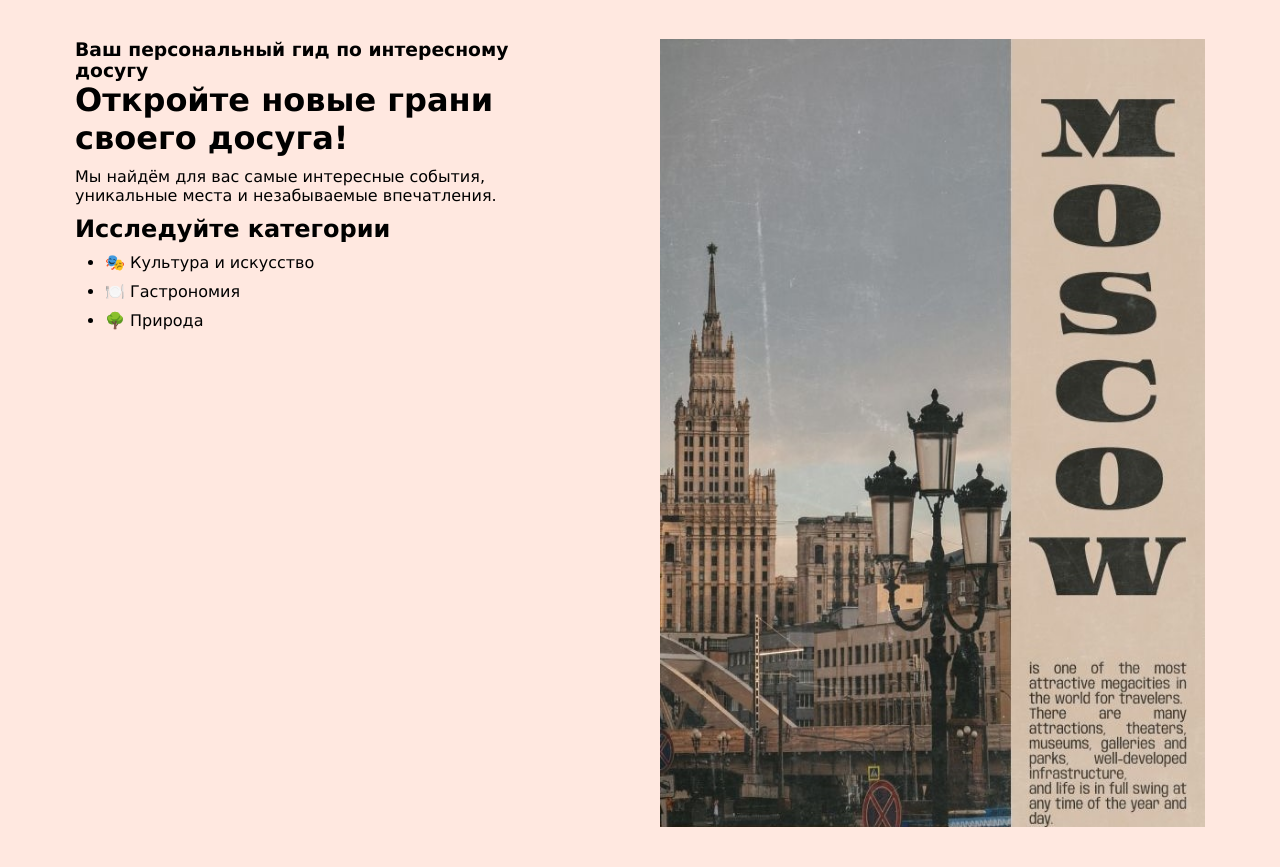
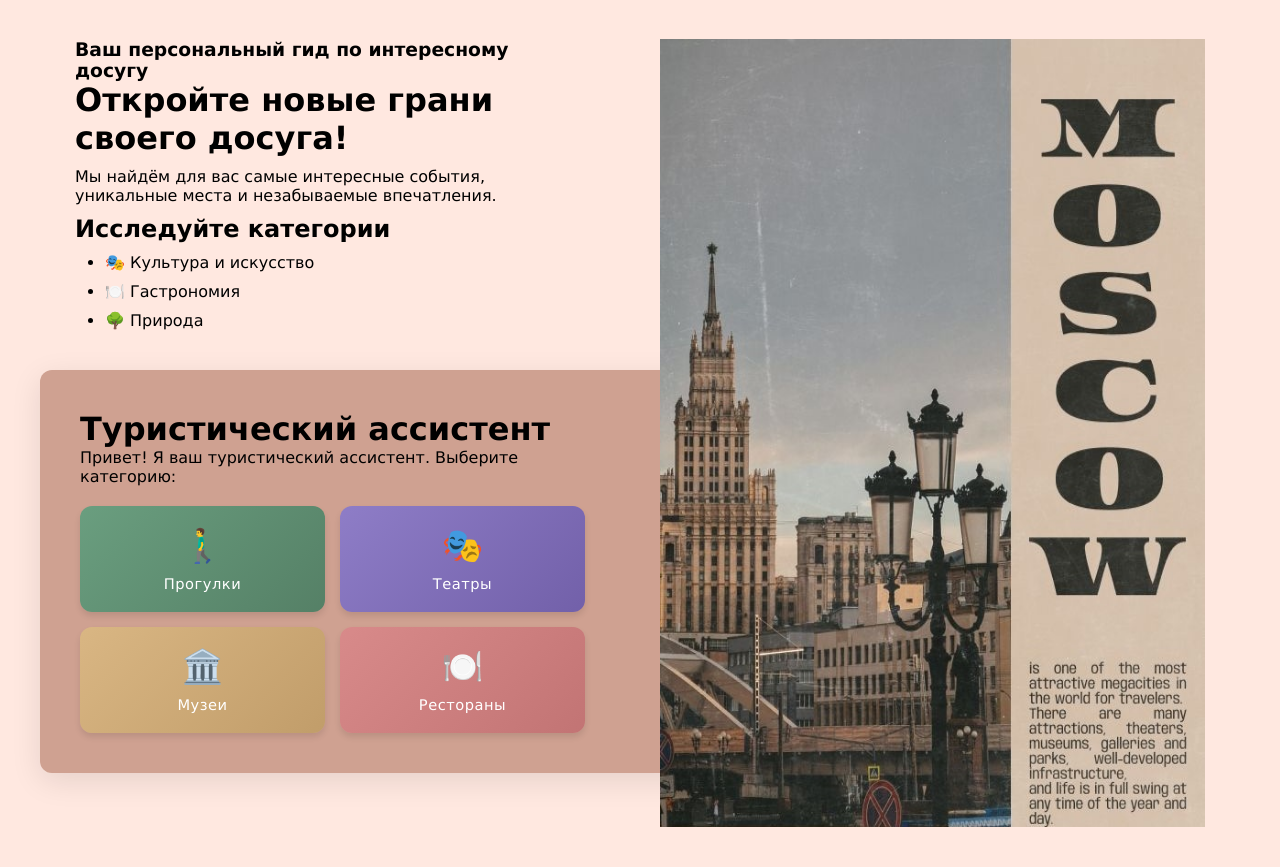
Before and after one commit to avdolya/project, a FastAPI app: page / in a window 1280 px wide; the page is wider, and only the part inside the window is pictured. Shown: the part 124-991 px from the top of that part. Run offline with FastAPI, Linux system fonts and the light colour scheme; parts of the project's set-up code (start-up, migrations or seed data) failed here and were passed over; some libraries are stand-ins or nearby versions.

Commit message:
add assist

```diff
--- a/frontend/static/css/style.css
+++ b/frontend/static/css/style.css
@@ -250,3 +250,149 @@ input:focus:invalid {
     font-size: 0.875em;
     color: #dc3545;
 }
+
+.chat-container {
+    width: 45%;
+    margin: 40px 40px 40px 40px;
+    padding: 40px 40px 40px 40px;
+    background-color: #cfa191;
+    border-radius: 12px;
+    box-shadow: 0 8px 30px rgba(0, 0, 0, 0.1);
+}
+
+.assistant-nav {
+    margin-top: 20px;
+}
+
+.assistant-nav ul {
+    list-style: none;
+    padding: 0;
+    display: grid;
+    grid-template-columns: repeat(2, 1fr);
+    gap: 15px;
+}
+
+.assistant-nav li {
+    display: flex;
+}
+
+.category-btn {
+    display: flex;
+    flex-direction: column;
+    align-items: center;
+    justify-content: center;
+    text-decoration: none;
+    background: linear-gradient(135deg, #8c6b4f, #6d4c35);
+    color: white;
+    border-radius: 12px;
+    padding: 20px 15px;
+    transition: all 0.3s ease;
+    width: 100%;
+    box-shadow: 0 4px 6px rgba(0,0,0,0.1);
+    border: none;
+    cursor: pointer;
+    font-family: inherit;
+    position: relative;
+    overflow: hidden;
+}
+
+.category-btn:hover {
+    transform: translateY(-5px);
+    box-shadow: 0 8px 15px rgba(0,0,0,0.2);
+    background: linear-gradient(135deg, #a17f62, #7d5a40);
+}
+
+.category-btn:before {
+    content: "";
+    position: absolute;
+    top: 0;
+    left: -100%;
+    width: 100%;
+    height: 100%;
+    background: linear-gradient(
+        90deg,
+        transparent,
+        rgba(255,255,255,0.2),
+        transparent
+    );
+    transition: 0.5s;
+}
+
+.category-btn:hover:before {
+    left: 100%;
+}
+
+.category-btn .icon {
+    font-size: 2.5em;
+    margin-bottom: 10px;
+    transition: transform 0.3s ease;
+}
+
+.category-btn:hover .icon {
+    transform: scale(1.2);
+}
+
+.category-btn .label {
+    font-size: 1.1em;
+    font-weight: 500;
+    letter-spacing: 0.5px;
+}
+
+/* Анимация при нажатии */
+.category-btn:active {
+    transform: translateY(0) scale(0.98);
+}
+
+/* Специфичные цвета для категорий */
+.btn-walk {
+  background: linear-gradient(135deg, #6a9e7f, #558066);
+}
+.btn-walk:hover {
+  background: linear-gradient(135deg, #7cad8d, #639075);
+}
+
+.btn-theatre {
+  background: linear-gradient(135deg, #8e7dc7, #7260a9);
+}
+.btn-theatre:hover {
+  background: linear-gradient(135deg, #9c8bd4, #8170b8);
+}
+
+.btn-museum {
+  background: linear-gradient(135deg, #d9b683, #c19d6a);
+}
+.btn-museum:hover {
+  background: linear-gradient(135deg, #e7c594, #d0ab79);
+}
+
+.btn-food {
+  background: linear-gradient(135deg, #d88a8a, #c27474);
+}
+.btn-food:hover {
+  background: linear-gradient(135deg, #e69a9a, #d08484);
+}
+
+
+.cta-btn {
+  background: linear-gradient(135deg, #2f302a, #000000); /* Приглушенный градиент */
+  color: white;
+  border: none;
+  border-radius: 50px;
+  padding: 12px 28px;
+  margin-top: 12px;
+  font-weight: 500;
+  box-shadow: 0 4px 8px rgba(106, 90, 205, 0.25);
+  transition: all 0.3s ease;
+  display: inline-flex;
+  align-items: center;
+  gap: 8px;
+}
+
+.cta-btn:hover {
+  transform: translateY(-2px);
+  box-shadow: 0 6px 12px rgba(106, 90, 205, 0.3);
+}
+
+.cta-btn:active {
+  transform: translateY(0);
+}
--- a/frontend/static/js/main.js
+++ b/frontend/static/js/main.js
@@ -107,8 +107,6 @@ document.addEventListener('DOMContentLoaded', function() {
         const token = localStorage.getItem('access_token');
         if (token) {
             e.detail.headers['Authorization'] = 'Bearer ' + token;
-
-            e.detail.headers['Content-Type'] = 'application/x-www-form-urlencoded';
         } else {
             console.error('No token found in localStorage!');
         }
--- a/frontend/templates/index.html
+++ b/frontend/templates/index.html
@@ -203,6 +203,70 @@
         </div>
     </div>
     </div>
+<div class="chat-container">
+    <h1>Туристический ассистент</h1>
+    <div class="chat-messages">
+        <div class="message_assistant">
+            Привет! Я ваш туристический ассистент. Выберите категорию:
+         <nav class="assistant-nav">
+            <ul>
+                <li>
+                    <button class="category-btn btn-walk"
+                            hx-get="/assistant/recommend?type=walk"
+                            hx-target="#assistant-recommendation">
+                        <span class="icon">🚶‍♂️</span>
+                        <span class="label">Прогулки</span>
+                    </button>
+                </li>
+                <li>
+                    <button class="category-btn btn-theatre"
+                        hx-get="/assistant/recommend?type=theatre"
+                        hx-target="#assistant-recommendation">
+                    <span class="icon">🎭</span>
+                    <span class="label">Театры</span>
+                    </button>
+                </li>
+                <li>
+                    <button class="category-btn btn-museum"
+                        hx-get="/assistant/recommend?type=museum"
+                        hx-target="#assistant-recommendation">
+                    <span class="icon">🏛️</span>
+                    <span class="label">Музеи</span>
+                    </button>
+                </li>
+                <li>
+                    <button class="category-btn btn-food"
+                        hx-get="/assistant/recommend?type=food"
+                        hx-target="#assistant-recommendation">
+                    <span class="icon">🍽️</span>
+                    <span class="label">Рестораны</span>
+                    </button>
+                </li>
+            </ul>
+        </nav>
+            <div id="assistant-recommendation" class="recommendation-container"></div>
+        </div>
+    </div>
+    <div class="types">
+        {% for type in types %}
+        <div class="type-container">
+            <div class="htmx-indicator">Ищем лучшее место...</div>
+            <button class="type-btn"
+                    hx-get="/assistant/recommend?type={{ type.value }}"
+                    hx-target="#recommendation-{{ type.value }}"
+                    hx-swap="outerHTML"
+                    hx-indicator=".htmx-indicator">
+                    {{ type.label }}
+            </button>
+        </div>
+        {% endfor %}
+    </div>
+    <div id="recommendations">
+        {% for type in types %}
+        <div id="recommendation-{{ type.value }}" class="recommendation" style="display: none;"></div>
+        {% endfor %}
+    </div>
+</div>
 
 <script src="/static/js/main.js"></script>
 </body>
--- a/my_package/api_v1/demo_jwt_auth.py
+++ b/my_package/api_v1/demo_jwt_auth.py
@@ -116,6 +116,7 @@ async def auth_user_issue_jwt(
         "sub": user.username,
         "username": user.username,
         "email": user.email,
+        "role": user.role,
         "iat": int(time.time()),
 
     }
@@ -137,5 +138,6 @@ async def auth_user_check_self_info(
     return {
         "username": user.username,
         "email": user.email,
+        "role": user.role,
         "logged_in_at": iat,
     }
--- a/my_package/api_v1/schemas/place.py
+++ b/my_package/api_v1/schemas/place.py
@@ -15,7 +15,7 @@ class PlaceCreate(PlaceBase):
 
 class Places(PlaceBase):
     id: int
-    average_rating: Optional[float] = None #???? мб 0.0
+    average_rating: Optional[float] = 0.0
     created_at: datetime
 
     class Config:
--- a/my_package/core/models/user.py
+++ b/my_package/core/models/user.py
@@ -11,3 +11,4 @@ class User(Base):
     hashed_password: Mapped[bytes] = mapped_column(LargeBinary(128), nullable=False)
     is_active: Mapped[bool] = mapped_column(Boolean, default=True)
     created_at: Mapped[datetime] = mapped_column(DateTime, default=datetime.utcnow)
+    role: Mapped[str] = mapped_column(String(20), default="user", nullable=False)
--- a/my_package/main.py
+++ b/my_package/main.py
@@ -11,7 +11,8 @@ from my_package.api_v1.endpoints import (
     places,
     users,
     reviews,
-    visited_places
+    visited_places,
+    assistant,
 )
 
 app = FastAPI()
@@ -32,6 +33,7 @@ app.include_router(places.router)
 app.include_router(reviews.router)
 app.include_router(visited_places.router)
 app.include_router(demo_jwt_auth_router)
+app.include_router(assistant.router)
 
 @app.on_event("startup")
 async def startup():
```
Also changed, not shown: my_package/api_v1/endpoints/assistant.py (added, +96 -0 lines), my_package/api_v1/endpoints/places.py (+28 -25 lines), my_package/api_v1/schemas/user.py (+7 -1 lines), my_package/crud_package/place.py (+34 -11 lines), my_package/crud_package/user.py (+18 -0 lines).
